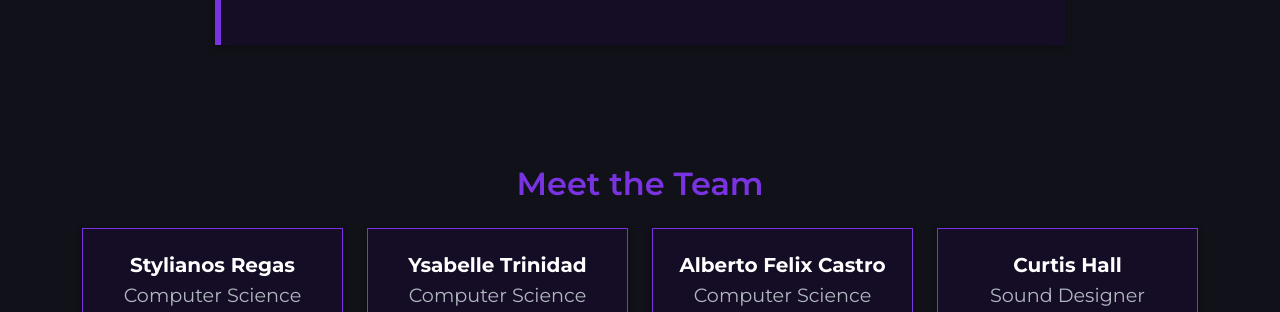
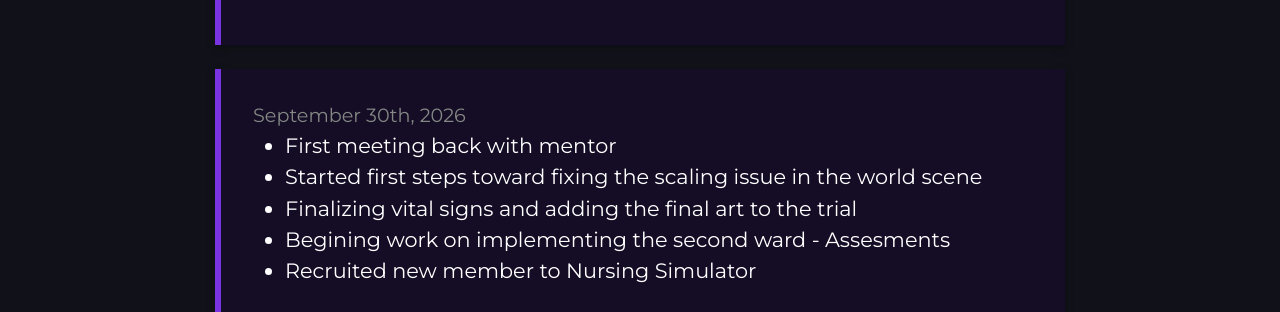
Before and after one commit to aigcu/Nursing-Simulator-Website, a website: page index.html in a window 1280 px wide. Shown: the part 7411-7723 px from the top of the page. Drawn offline with nearby package versions, Linux system fonts and the light colour scheme.

Commit message:
Sept 20 update

```diff
--- a/index.html
+++ b/index.html
@@ -309,7 +309,17 @@
                     <li>Nursing Simulator becomes offical capstone</li>
                     <li>Set up meeting times with the team</li>
                 </ul>
+            </div>
 
+            <div class="update-box mx-auto" style="max-width:850px;">
+                <p class="mb-0" id="projectUpdate">September 30th, 2026</p>
+                <ul>
+                    <li>First meeting back with mentor</li>
+                    <li>Started first steps toward fixing the scaling issue in the world scene</li>
+                    <li>Finalizing vital signs and adding the final art to the trial</li>
+                    <li>Begining work on implementing the second ward - Assesments</li>
+                    <li>Recruited new member to Nursing Simulator</li>
+                </ul>
             </div>
 
 
```
